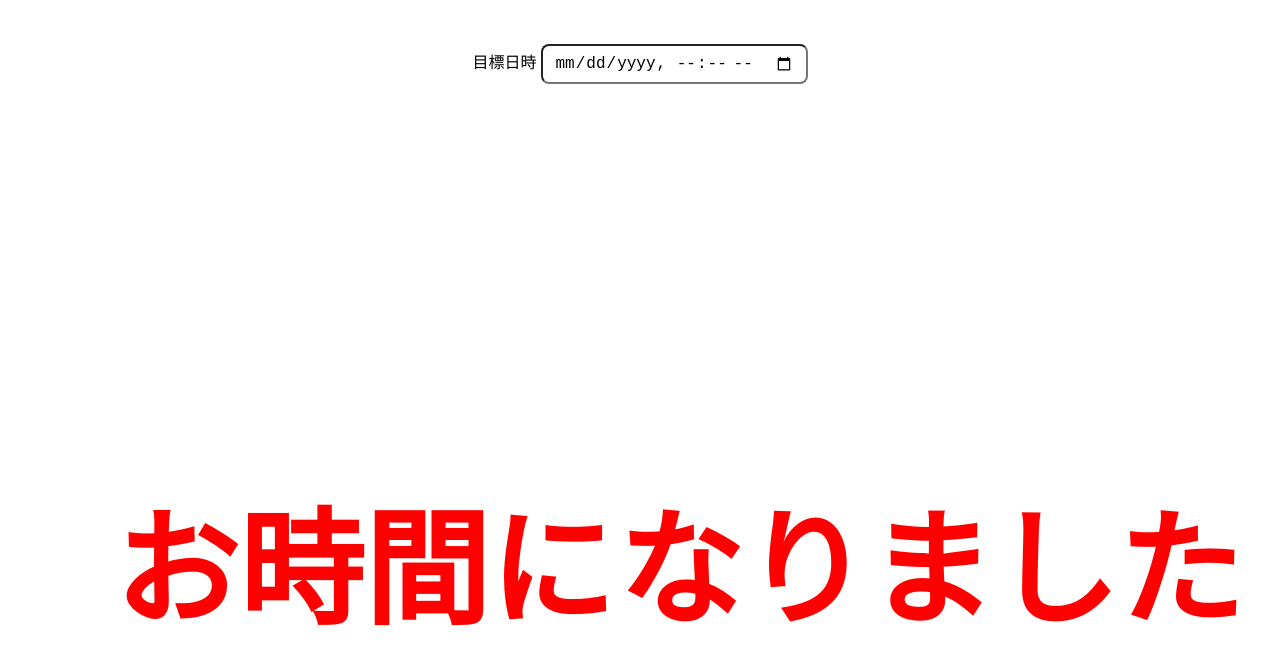
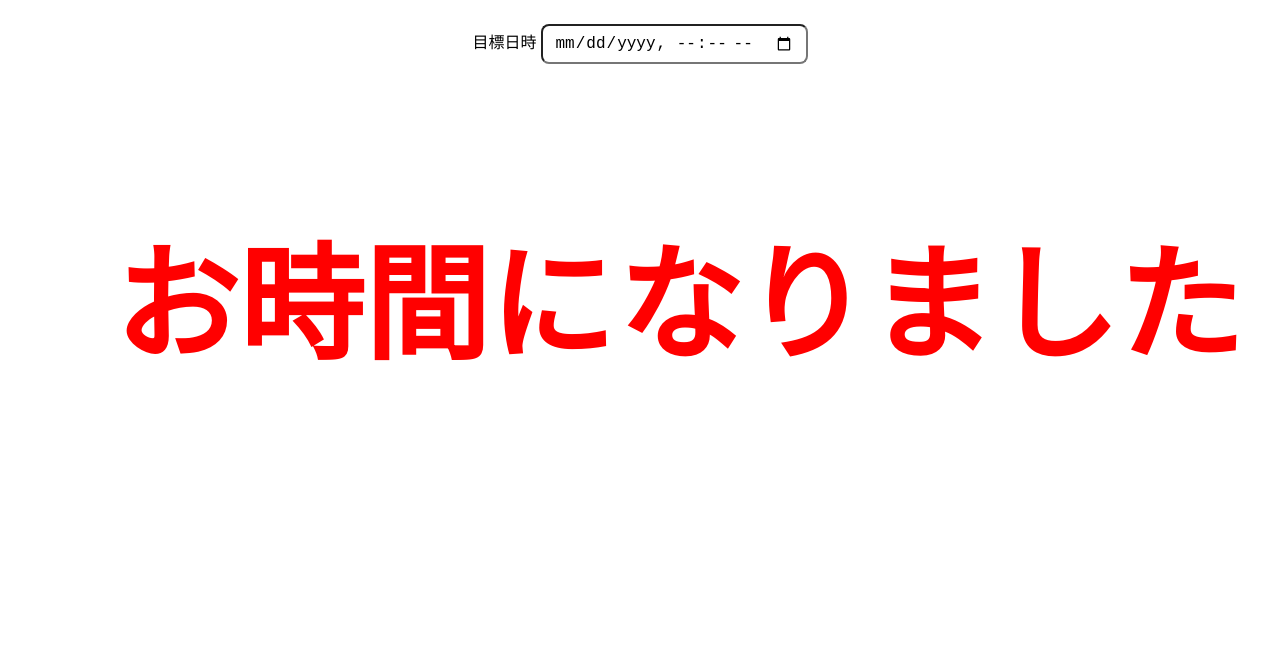
Before and after one commit to staffslide/countdowntimer, a plain HTML site: page index.html in a window 1280 px wide. Drawn offline with Linux system fonts and the light colour scheme.

Commit message:
Update style.css

```diff
--- a/style.css
+++ b/style.css
@@ -1,7 +1,7 @@
 /* スタイル調整 */
-html {
+/*html {
   height: 100%;
-}
+}*/
 
 body {
   align-content: center;
@@ -31,7 +31,7 @@ input[type="datetime-local"] {
   justify-content: center;
   color: black;
   display: flex;
-  height: 110%;
+  /*height: 110%;*/
 
 
   & > .time {
```
